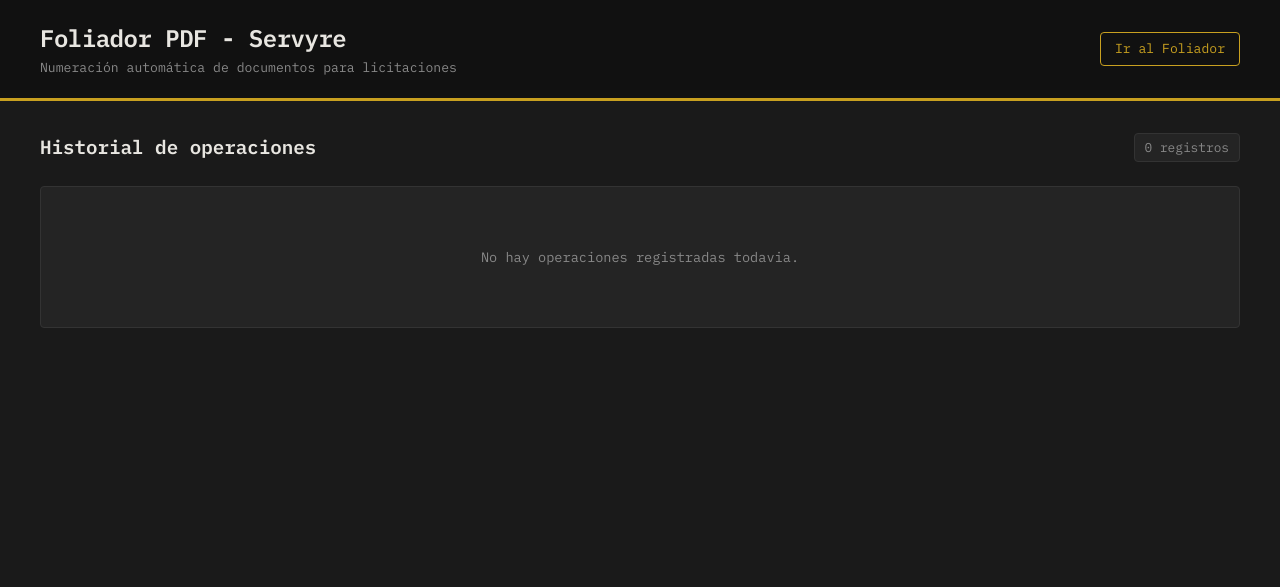
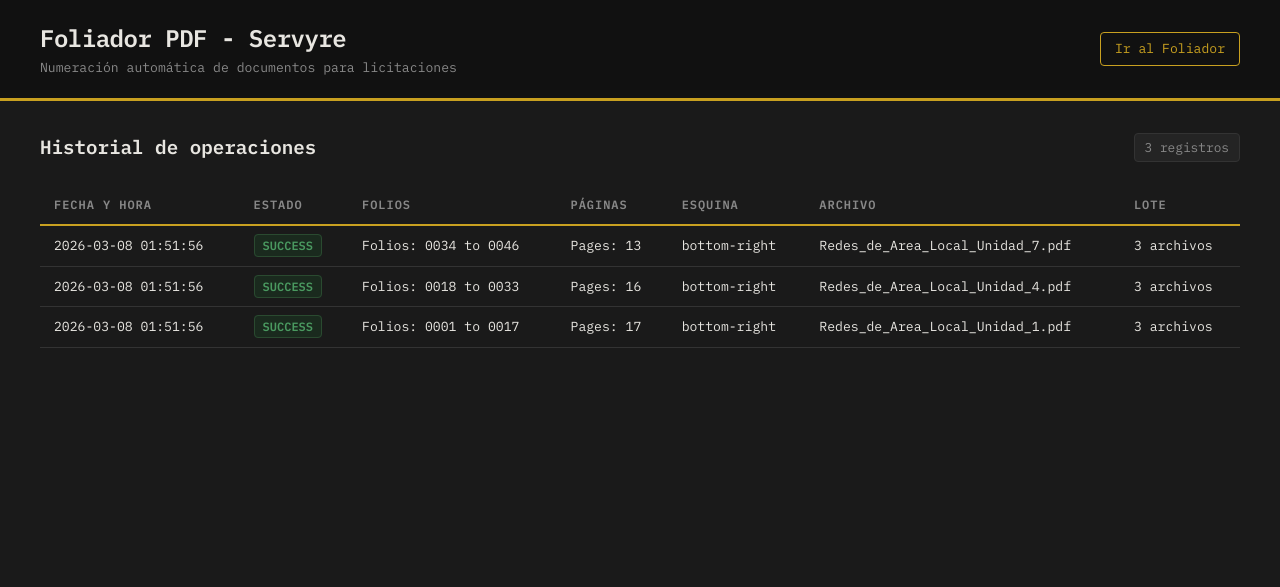
Before and after one commit to saul-caballero/foliador-pdf, a Flask app: page /history in a window 1280 px wide. Shown: the top 587 px of the page. Run offline with Flask 3, Linux system fonts and the light colour scheme.

Commit message:
feat: corner icon in file list, batch column in history, auto temp cleanup

```diff
--- a/app/routes.py
+++ b/app/routes.py
@@ -1,6 +1,7 @@
 import os
 import io
 import uuid
+import time
 import zipfile
 from flask import (
     Blueprint, render_template, request,
@@ -30,6 +31,21 @@
     return current_app.config["TEMP_FOLDER"]
 
 
+def cleanup_temp_files(temp_folder, max_age_minutes=30):
+    """Elimina archivos temporales con más de max_age_minutes minutos de antigüedad."""
+    if not os.path.exists(temp_folder):
+        return
+    now = time.time()
+    cutoff = now - (max_age_minutes * 60)
+    for filename in os.listdir(temp_folder):
+        path = os.path.join(temp_folder, filename)
+        try:
+            if os.path.isfile(path) and os.path.getmtime(path) < cutoff:
+                os.remove(path)
+        except OSError:
+            pass
+
+
 def parse_form_params(form, suffix=""):
     def field(name):
         return form.get(f"{name}{suffix}")
@@ -57,6 +73,9 @@
 
 @main.route("/", methods=["GET", "POST"])
 def index():
+    # Limpieza periódica en cada visita al inicio
+    cleanup_temp_files(current_app.config["TEMP_FOLDER"])
+
     if request.method == "POST":
         file = request.files.get("pdf_file")
 
@@ -170,6 +189,7 @@
 def instructions():
     return render_template("instructions.html")
 
+
 @main.route("/history")
 def history():
     log_path = os.path.join(current_app.config["LOGS_FOLDER"], "folios.txt")
@@ -181,16 +201,19 @@
 
         for line in reversed(lines):
             line = line.strip()
-            if line:
-                parts = line.split(" | ")
-                if len(parts) >= 4:
-                    entries.append({
-                        "date":     parts[0],
-                        "status":   parts[1],
-                        "folios":   parts[2],
-                        "pages":    parts[3],
-                        "filename": parts[5].replace("File: ", "") if len(parts) >= 6 else "—",
-                    })
+            if not line:
+                continue
+            parts = line.split(" | ")
+            if len(parts) >= 4:
+                entries.append({
+                    "date":     parts[0],
+                    "status":   parts[1],
+                    "folios":   parts[2],
+                    "pages":    parts[3],
+                    "corner":   parts[4].replace("Corner: ", "") if len(parts) >= 5 else "—",
+                    "filename": parts[5].replace("File: ", "") if len(parts) >= 6 else "—",
+                    "batch":    parts[6].replace("Batch: ", "") if len(parts) >= 7 else None,
+                })
 
     return render_template("history.html", entries=entries)
 
@@ -204,11 +227,12 @@
 
     params = parse_form_params(request.form)
     temp_folder = get_temp_folder()
-    log_folder = current_app.config["LOGS_FOLDER"]
+    log_folder  = current_app.config["LOGS_FOLDER"]
 
     zip_buffer = io.BytesIO()
     errores = []
     current_number = params["start_number"]
+    batch_size = 0
 
     with zipfile.ZipFile(zip_buffer, "w", zipfile.ZIP_DEFLATED) as zf:
         for file in files:
@@ -226,11 +250,10 @@
                     while chunk := file.read(8192):
                         f.write(chunk)
 
-                # Contar paginas para avanzar el folio
                 from pypdf import PdfReader
-                reader = PdfReader(temp_in)
+                reader   = PdfReader(temp_in)
                 start_idx = max(0, params["start_page"] - 1)
-                end_idx = min(len(reader.pages), params["end_page"] if params["end_page"] else len(reader.pages))
+                end_idx   = min(len(reader.pages), params["end_page"] if params["end_page"] else len(reader.pages))
                 pages_to_folio = end_idx - start_idx
 
                 file_params = dict(params)
@@ -242,12 +265,14 @@
                     preview_mode=False,
                     log_folder=log_folder,
                     filename=safe_name,
+                    batch=len(files),
                     **file_params,
                 )
 
                 if success and os.path.exists(temp_out):
                     zf.write(temp_out, f"Foliado_{safe_name}")
                     current_number += pages_to_folio
+                    batch_size += 1
                 else:
                     errores.append(safe_name)
 
@@ -272,7 +297,7 @@
     )
 
 
-# Error
+# Errors
 @main.app_errorhandler(404)
 def page_not_found(e):
     return render_template("404.html"), 404
--- a/app/templates/history.html
+++ b/app/templates/history.html
@@ -1,7 +1,5 @@
 {% extends "base.html" %}
-
 {% block title %}Historial - Foliador PDF{% endblock %}
-
 {% block content %}
 <header class="header">
     <div class="header__content">
@@ -12,15 +10,12 @@
         <a href="/" class="header__link">Ir al Foliador</a>
     </div>
 </header>
-
 <main class="main">
     <div class="history">
-
         <div class="history__header">
             <h2 class="history__title">Historial de operaciones</h2>
             <span class="history__count">{{ entries|length }} registros</span>
         </div>
-
         {% if entries %}
         <table class="history__table">
             <thead>
@@ -28,8 +23,10 @@
                     <th>Fecha y hora</th>
                     <th>Estado</th>
                     <th>Folios</th>
-                    <th>Paginas</th>
+                    <th>Páginas</th>
+                    <th>Esquina</th>
                     <th>Archivo</th>
+                    <th>Lote</th>
                 </tr>
             </thead>
             <tbody>
@@ -43,21 +40,28 @@
                     </td>
                     <td class="history__folios">{{ entry.folios }}</td>
                     <td class="history__pages">{{ entry.pages }}</td>
+                    <td class="history__corner">{{ entry.corner }}</td>
                     <td class="history__filename">{{ entry.filename }}</td>
+                    <td class="history__batch">
+                        {% if entry.batch %}
+                            {{ entry.batch }} archivos
+                        {% else %}
+                            —
+                        {% endif %}
+                    </td>
                 </tr>
                 {% endfor %}
             </tbody>
         </table>
         {% else %}
         <div class="history__empty">
-            <p>No hay operaciones registradas todavia.</p>
+            <p>No hay operaciones registradas todavía.</p>
+            <a href="/" class="header__link" style="margin-top: 16px; display: inline-block;">Ir al Foliador</a>
         </div>
         {% endif %}
-
     </div>
 </main>
-
 <footer class="footer">
-        <p>© 2026 Foliador PDF · Servyre · Desarrollado por Saúl Caballero🛡️</p>
+    <p>© 2026 Foliador PDF · Servyre · Desarrollado por Saúl Caballero🛡️</p>
 </footer>
 {% endblock %}
--- /dev/null
+++ b/foliador-logs/folios.txt
@@ -0,0 +1,3 @@
+2026-03-08 01:51:56 | SUCCESS | Folios: 0001 to 0017 | Pages: 17 | Corner: bottom-right | File: Redes_de_Area_Local_Unidad_1.pdf | Batch: 3
+2026-03-08 01:51:56 | SUCCESS | Folios: 0018 to 0033 | Pages: 16 | Corner: bottom-right | File: Redes_de_Area_Local_Unidad_4.pdf | Batch: 3
+2026-03-08 01:51:56 | SUCCESS | Folios: 0034 to 0046 | Pages: 13 | Corner: bottom-right | File: Redes_de_Area_Local_Unidad_7.pdf | Batch: 3
```
Also changed, not shown: app/pdf_processor.py (+10 -9 lines), app/static/js/script.js (+31 -5 lines), 1 other file.
